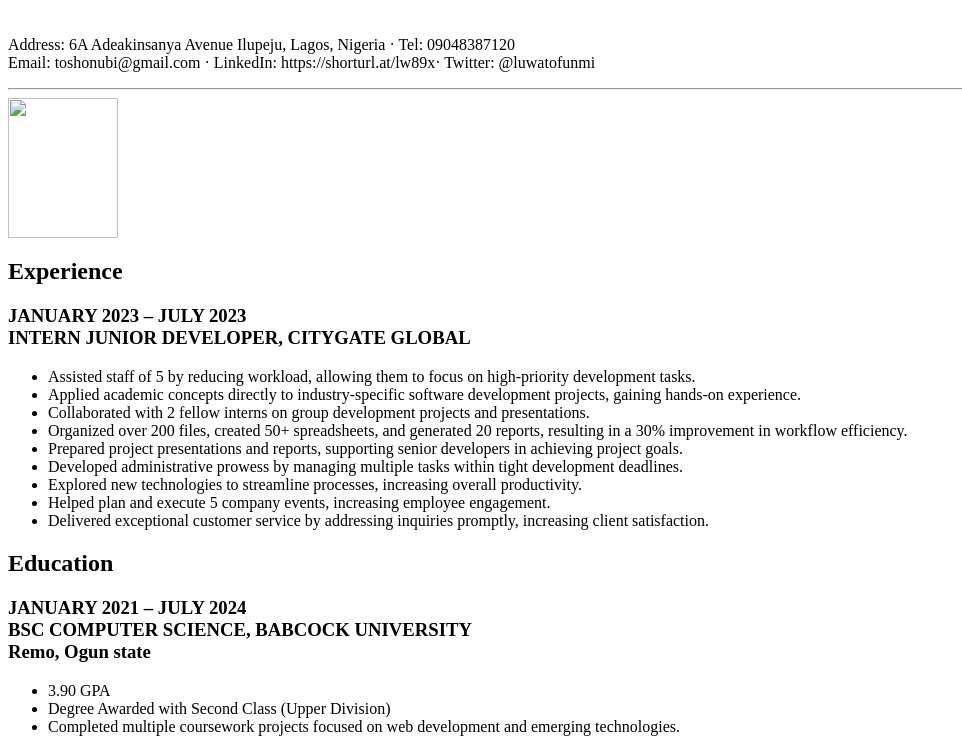
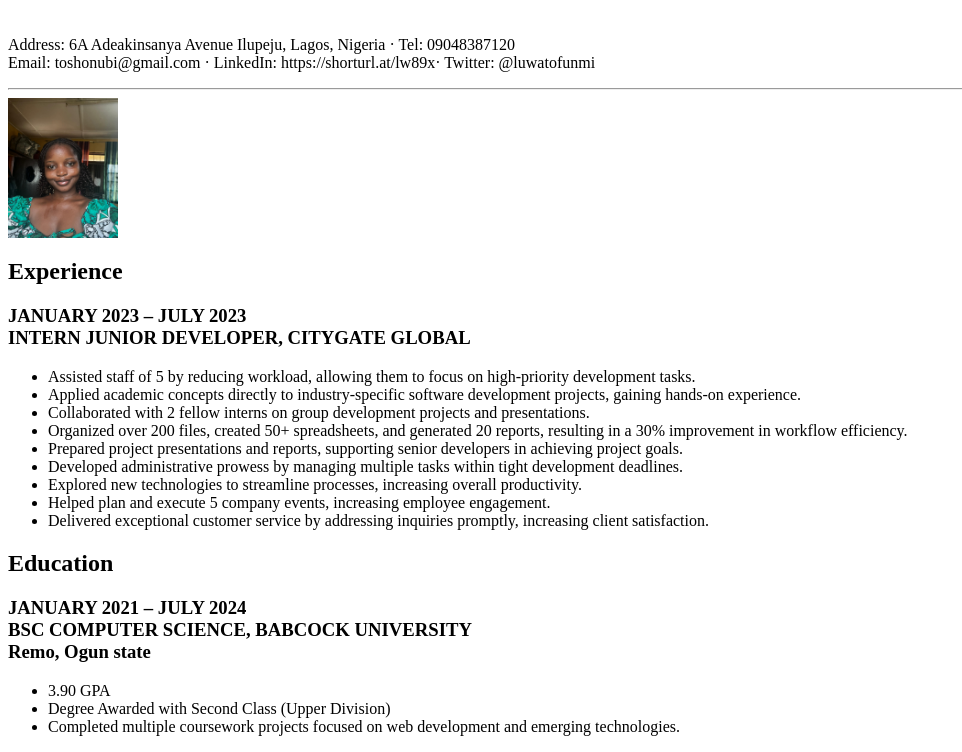
Before and after one commit to luwatofunmi/Online-cv, a plain HTML site: page index.html in a window 1280 px wide. Shown: the part 48-800 px from the top of the page, without its empty margins (0-962 px from the left). Drawn offline with Linux system fonts and the light colour scheme.

Commit message:
Update index.html

```diff
--- a/index.html
+++ b/index.html
@@ -14,7 +14,7 @@
 Email: toshonubi@gmail.com · LinkedIn: https://shorturl.at/lw89x· Twitter: @luwatofunmi
     </p>
     <hr>
-    <img src="Img/IMG-20240615-WA0039.jpg" alt="" height="140" width="110">
+    <img src="IMG-20240615-WA0039.jpg" alt="" height="140" width="110">
     <p>
         <h2>
             Experience
```
